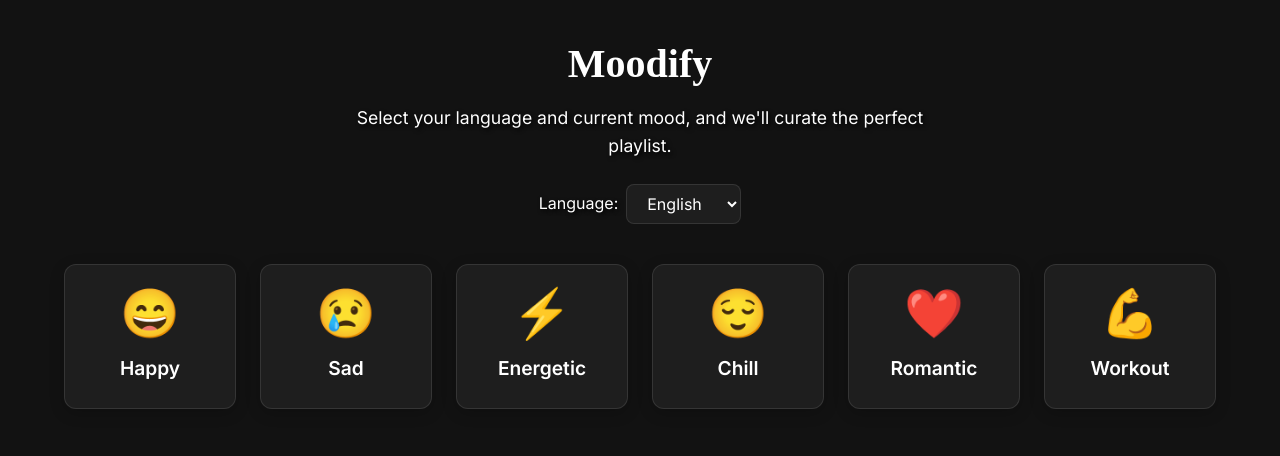
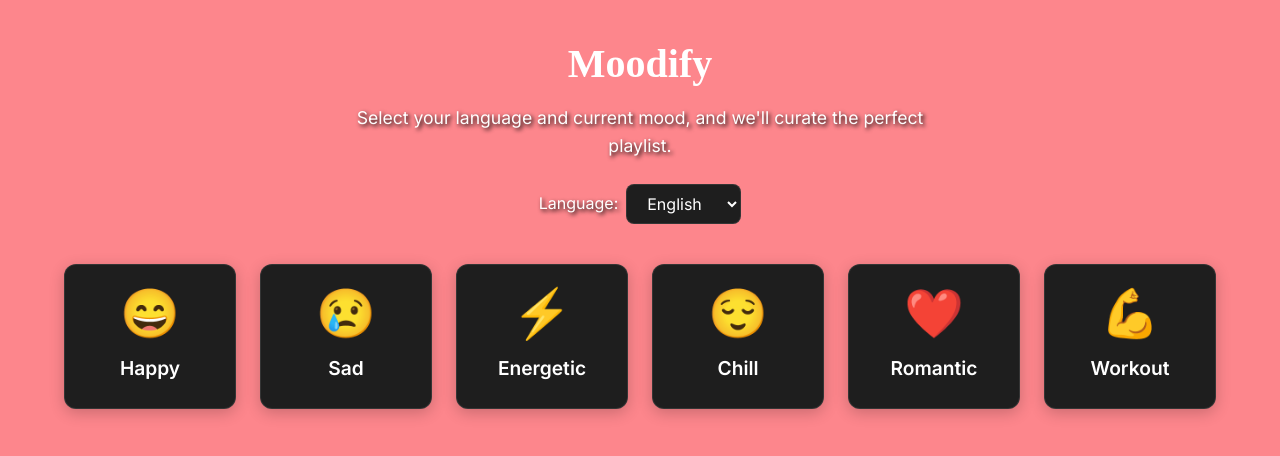
Before and after one commit to mohamad-sadhiq/moodify, a plain HTML site: page index.html in a window 1280 px wide. Drawn offline with Linux system fonts and the light colour scheme.

Commit message:
Changed the body

```diff
--- a/style.css
+++ b/style.css
@@ -271,3 +271,6 @@ header p {
     color: white;
     text-shadow: 2px 2px 4px black;
 }
+body{
+    background-color: #fd868c;
+}
```
